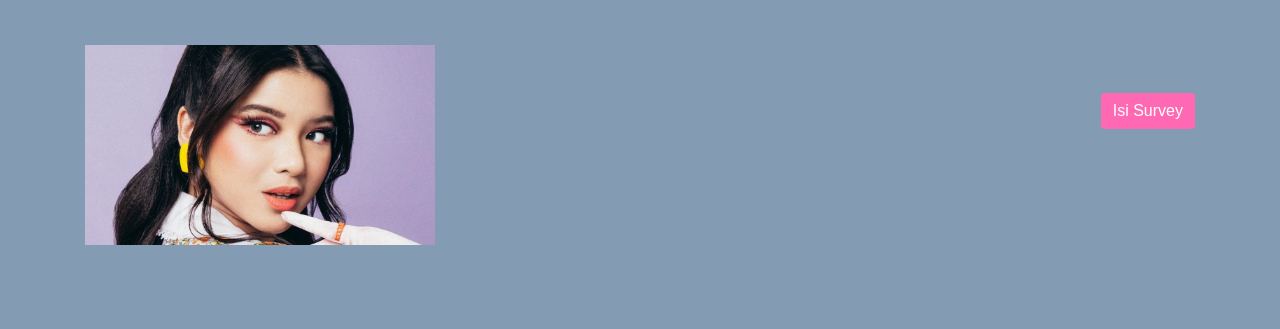
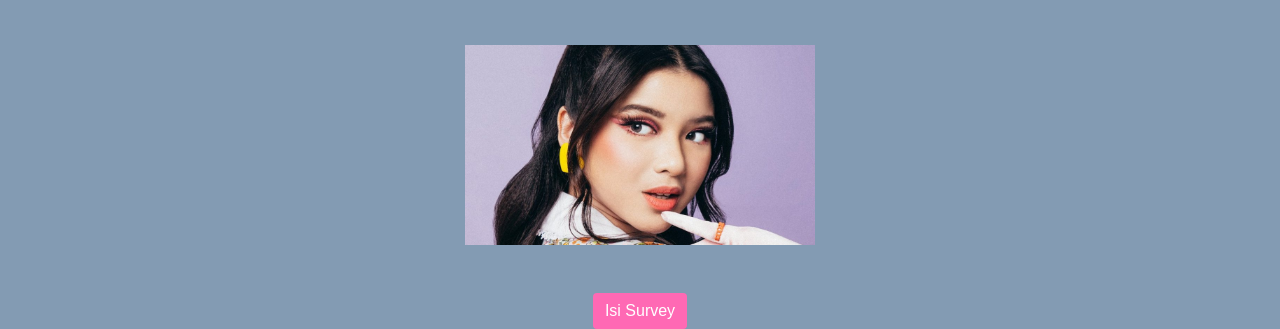
Before and after one commit to dinaamlll/179_Exe2, a plain HTML site: page index.html in a window 1280 px wide. Shown: the part 505-834 px from the top of the page. Before the commit the page ends 800 px from the top, so only its background shows below. Drawn offline with nearby package versions, Linux system fonts and the light colour scheme.

Commit message:
Pengaturan untuk media

```diff
--- a/style.css
+++ b/style.css
@@ -19,3 +19,9 @@ p{
 .btn:hover {
     background-color: #ff1493;
 }
+.media {
+    display: flex;
+    justify-content: center;
+    align-items: center;
+    flex-direction: column;
+}
```
